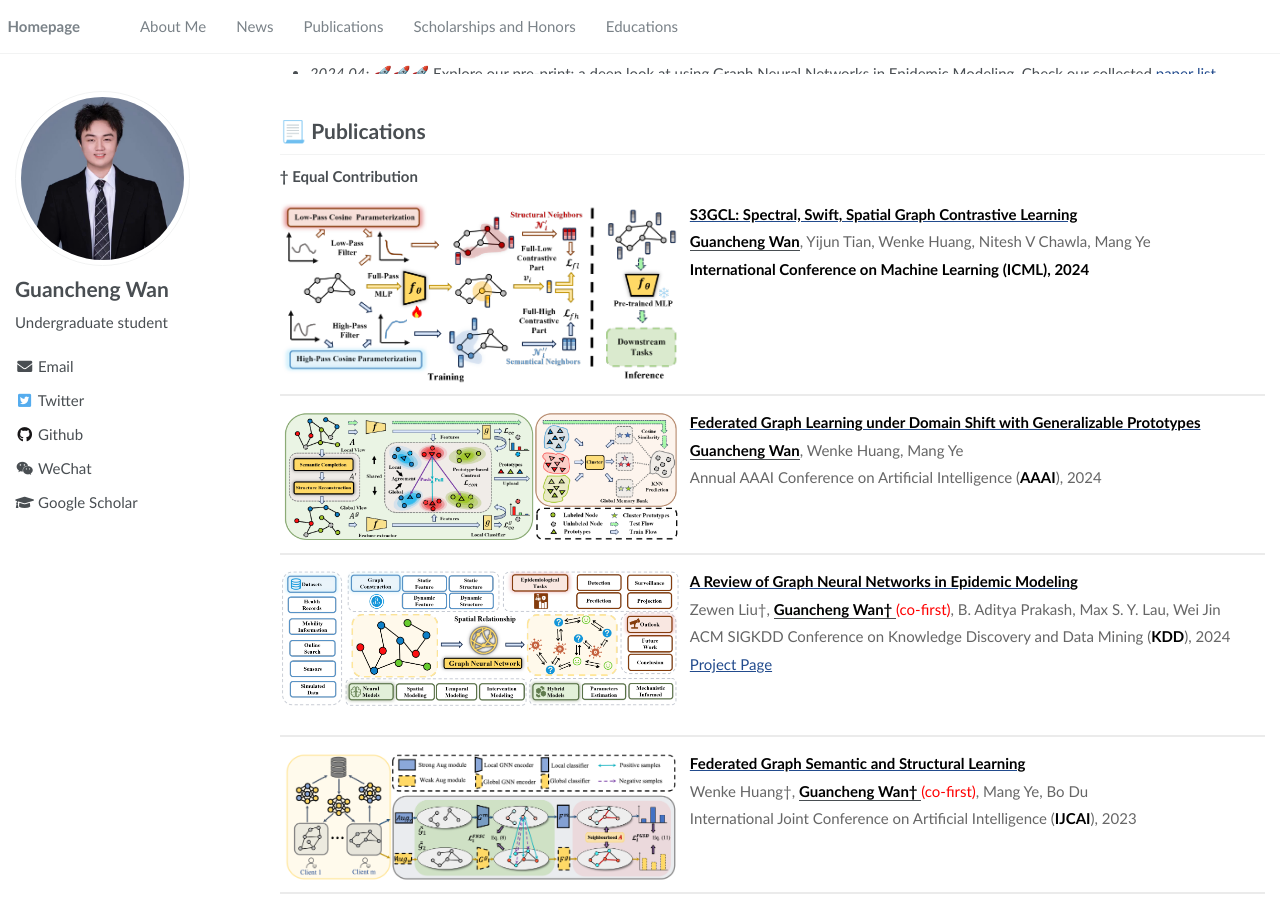
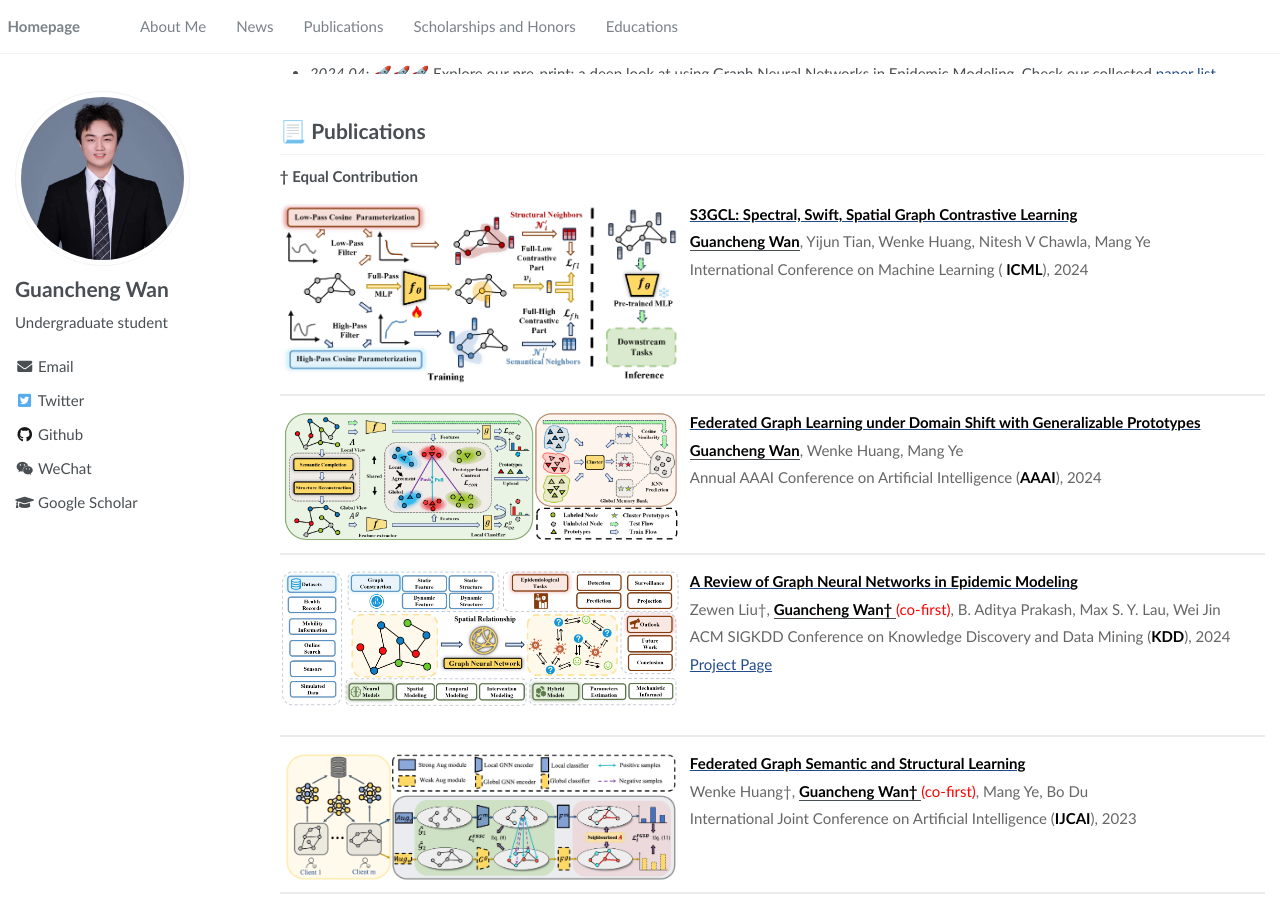
Before and after one commit to SuHui03/guanchengWan.github.io, a Jekyll site: the page built from _pages/about.md, in a window 1280 px wide and 900 px high, scrolled down 728 px. Built offline with Jekyll 4.4.1, drawn with Linux system fonts in a browser that asks for light colours.

```diff
--- a/_pages/about.md
+++ b/_pages/about.md
@@ -130,7 +130,7 @@ hspace="10" wspace="20" src="../images/S3GCL_ICML24.png">
   <dd><a href="https://icml.cc/virtual/2024/poster/32616"><strong>S3GCL: Spectral, Swift, Spatial Graph Contrastive Learning
 </strong></a></dd>
 <dd><strong><u>Guancheng Wan</u></strong>, Yijun Tian, Wenke Huang, Nitesh V Chawla, Mang Ye</dd>
-    <dd><strong> International Conference on Machine Learning (ICML), 2024 </strong></dd>
+    <dd>International Conference on Machine Learning (<strong> ICML</strong>), 2024 </dd>
 </dl>
 
 
```
